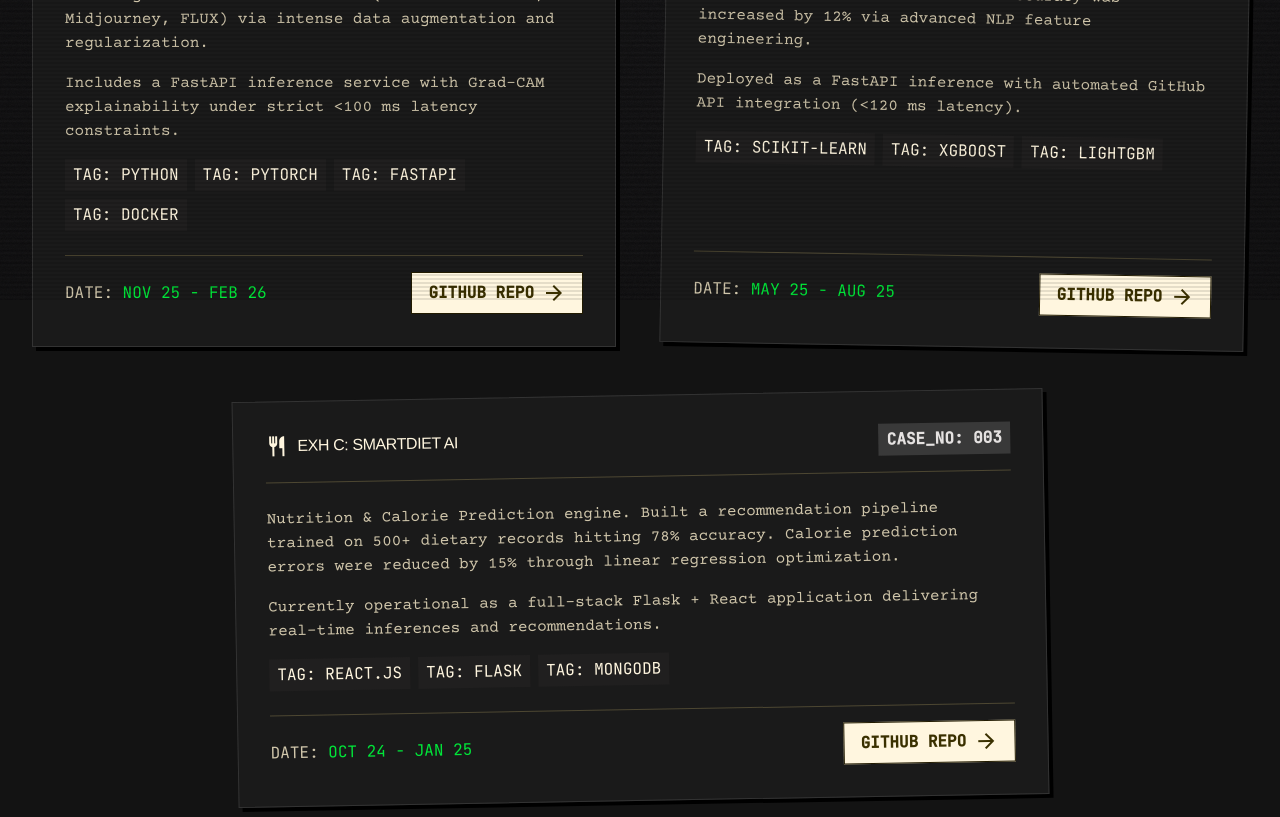
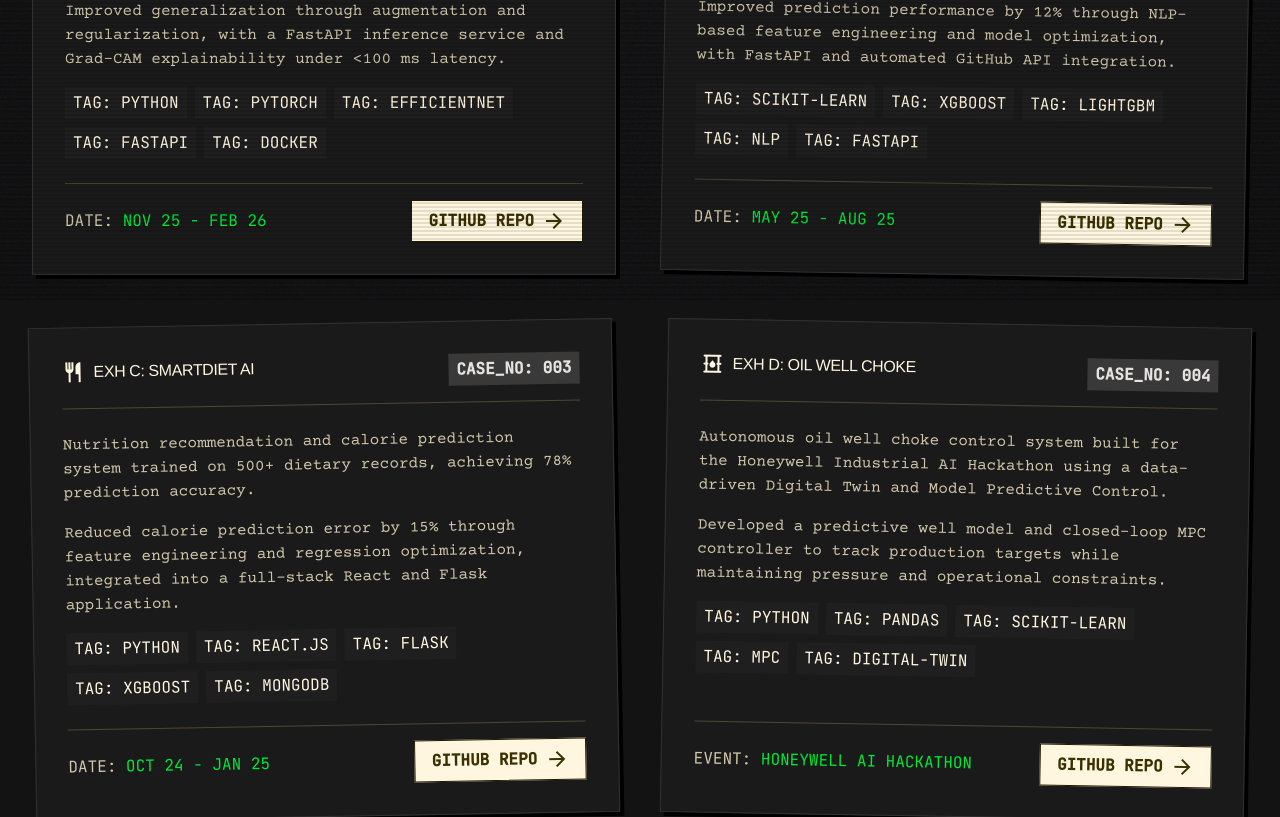
Before and after one commit to Shravan121005/Portfolio, a Next.js app: page /projects in a window 1280 px wide. Shown: the part 500-1317 px from the top of the page. Built offline with nearby package versions, Linux system fonts and the light colour scheme; a web font is replaced by a local one.

Commit message:
added a project

```diff
--- a/app/projects/page.tsx
+++ b/app/projects/page.tsx
@@ -7,10 +7,12 @@ export default function Projects() {
           <h1 className="font-headline-lg-mobile md:font-headline-lg text-primary uppercase tracking-tight">
             <span className="cursor-blink">EVIDENCE LOG: TECHNICAL PROJECTS</span>
           </h1>
+
           <span className="font-label-sm text-on-surface-variant opacity-70">
-            REF: DOC-77A // EXH. 01-03
+            REF: DOC-77A // EXH. 01-04
           </span>
         </div>
+
         <p className="font-body-lg text-on-surface-variant max-w-2xl">
           &gt; INITIALIZING QUERY...<br />
           &gt; RETRIEVING ARCHIVED TECHNICAL EXECUTIONS...<br />
@@ -20,108 +22,319 @@ export default function Projects() {
 
       {/* Projects Grid */}
       <div className="grid grid-cols-1 md:grid-cols-2 gap-8 lg:gap-12">
+
         {/* Project 1: DeepGuard AI */}
         <article className="dossier-card p-dossier-padding flex flex-col h-full group">
           <div className="flex justify-between items-start mb-6 border-b border-outline-variant pb-4">
             <div className="flex items-center gap-2">
-              <span className="material-symbols-outlined text-primary">image_search</span>
-              <h2 className="font-headline-md text-primary tracking-tight">EXH A: DEEPGUARD AI</h2>
+              <span className="material-symbols-outlined text-primary">
+                image_search
+              </span>
+
+              <h2 className="font-headline-md text-primary tracking-tight">
+                EXH A: DEEPGUARD AI
+              </h2>
             </div>
-            <span className="font-label-sm bg-surface-bright text-on-surface px-2 py-1 font-bold">CASE_NO: 001</span>
+
+            <span className="font-label-sm bg-surface-bright text-on-surface px-2 py-1 font-bold">
+              CASE_NO: 001
+            </span>
           </div>
 
           <div className="flex-grow mb-6">
             <p className="font-body-md text-on-surface-variant mb-4">
-              AI-Generated Image Detection system utilizing EfficientNet. Achieved 96.2% accuracy and 95.8% F1-score. System improved generalization across multiple modern generative architectures (Stable Diffusion, Midjourney, FLUX) via intense data augmentation and regularization.
+              AI-generated image detection system built with EfficientNet,
+              achieving 96.2% accuracy and 95.8% F1-score across modern
+              generative image architectures.
             </p>
+
             <p className="font-body-md text-on-surface-variant mb-4">
-              Includes a FastAPI inference service with Grad-CAM explainability under strict &lt;100 ms latency constraints.
+              Improved generalization through augmentation and regularization,
+              with a FastAPI inference service and Grad-CAM explainability
+              under &lt;100 ms latency.
             </p>
+
             <div className="flex flex-wrap gap-2 mt-4">
-              <span className="evidence-tag bg-surface-container text-primary font-label-sm px-2 py-1">TAG: PYTHON</span>
-              <span className="evidence-tag bg-surface-container text-primary font-label-sm px-2 py-1">TAG: PYTORCH</span>
-              <span className="evidence-tag bg-surface-container text-primary font-label-sm px-2 py-1">TAG: FASTAPI</span>
-              <span className="evidence-tag bg-surface-container text-primary font-label-sm px-2 py-1">TAG: DOCKER</span>
+              <span className="evidence-tag bg-surface-container text-primary font-label-sm px-2 py-1">
+                TAG: PYTHON
+              </span>
+
+              <span className="evidence-tag bg-surface-container text-primary font-label-sm px-2 py-1">
+                TAG: PYTORCH
+              </span>
+
+              <span className="evidence-tag bg-surface-container text-primary font-label-sm px-2 py-1">
+                TAG: EFFICIENTNET
+              </span>
+
+              <span className="evidence-tag bg-surface-container text-primary font-label-sm px-2 py-1">
+                TAG: FASTAPI
+              </span>
+
+              <span className="evidence-tag bg-surface-container text-primary font-label-sm px-2 py-1">
+                TAG: DOCKER
+              </span>
             </div>
           </div>
 
           <div className="mt-auto border-t border-outline-variant pt-4 flex justify-between items-center">
             <span className="font-label-sm text-on-surface-variant">
-              DATE: <span className="text-tertiary-fixed-dim">NOV 25 - FEB 26</span>
+              DATE:{" "}
+              <span className="text-tertiary-fixed-dim">
+                NOV 25 - FEB 26
+              </span>
             </span>
-            <a href="#" className="bg-primary text-on-primary font-label-md px-4 py-2 hover:bg-primary-container glitch-hover flex items-center gap-2 border border-on-primary-fixed uppercase font-bold cursor-pointer">
-              GITHUB REPO <span className="material-symbols-outlined text-sm">arrow_forward</span>
+
+            <a
+              href="https://github.com/Shravan121005/DeepgaurdAI"
+              target="_blank"
+              rel="noopener noreferrer"
+              className="bg-primary text-on-primary font-label-md px-4 py-2 hover:bg-primary-container glitch-hover flex items-center gap-2 border border-on-primary-fixed uppercase font-bold cursor-pointer"
+            >
+              GITHUB REPO
+              <span className="material-symbols-outlined text-sm">
+                arrow_forward
+              </span>
             </a>
           </div>
         </article>
 
+
         {/* Project 2: BugInsight */}
-        <article className="dossier-card p-dossier-padding flex flex-col h-full group" style={{ transform: "rotate(1deg)" }}>
+        <article
+          className="dossier-card p-dossier-padding flex flex-col h-full group"
+          style={{ transform: "rotate(1deg)" }}
+        >
           <div className="flex justify-between items-start mb-6 border-b border-outline-variant pb-4">
             <div className="flex items-center gap-2">
-              <span className="material-symbols-outlined text-primary">bug_report</span>
-              <h2 className="font-headline-md text-primary tracking-tight">EXH B: BUGINSIGHT</h2>
+              <span className="material-symbols-outlined text-primary">
+                bug_report
+              </span>
+
+              <h2 className="font-headline-md text-primary tracking-tight">
+                EXH B: BUGINSIGHT
+              </h2>
             </div>
-            <span className="font-label-sm bg-surface-bright text-on-surface px-2 py-1 font-bold">CASE_NO: 002</span>
+
+            <span className="font-label-sm bg-surface-bright text-on-surface px-2 py-1 font-bold">
+              CASE_NO: 002
+            </span>
           </div>
 
           <div className="flex-grow mb-6">
             <p className="font-body-md text-on-surface-variant mb-4">
-              Issue Severity &amp; Resolution Prediction model. A dual-task ML pipeline capable of predicting GitHub issue severity with a 91.3% F1-score and resolution time with a 1.8-day RMSE. Prediction accuracy was increased by 12% via advanced NLP feature engineering.
+              Dual-task ML pipeline predicting GitHub issue severity and
+              resolution time, achieving a 91.3% F1-score and 1.8-day RMSE.
             </p>
+
             <p className="font-body-md text-on-surface-variant mb-4">
-              Deployed as a FastAPI inference with automated GitHub API integration (&lt;120 ms latency).
+              Improved prediction performance by 12% through NLP-based
+              feature engineering and model optimization, with FastAPI and
+              automated GitHub API integration.
             </p>
+
             <div className="flex flex-wrap gap-2 mt-4">
-              <span className="evidence-tag bg-surface-container text-primary font-label-sm px-2 py-1">TAG: SCIKIT-LEARN</span>
-              <span className="evidence-tag bg-surface-container text-primary font-label-sm px-2 py-1">TAG: XGBOOST</span>
-              <span className="evidence-tag bg-surface-container text-primary font-label-sm px-2 py-1">TAG: LIGHTGBM</span>
+              <span className="evidence-tag bg-surface-container text-primary font-label-sm px-2 py-1">
+                TAG: SCIKIT-LEARN
+              </span>
+
+              <span className="evidence-tag bg-surface-container text-primary font-label-sm px-2 py-1">
+                TAG: XGBOOST
+              </span>
+
+              <span className="evidence-tag bg-surface-container text-primary font-label-sm px-2 py-1">
+                TAG: LIGHTGBM
+              </span>
+
+              <span className="evidence-tag bg-surface-container text-primary font-label-sm px-2 py-1">
+                TAG: NLP
+              </span>
+
+              <span className="evidence-tag bg-surface-container text-primary font-label-sm px-2 py-1">
+                TAG: FASTAPI
+              </span>
             </div>
           </div>
 
           <div className="mt-auto border-t border-outline-variant pt-4 flex justify-between items-center">
             <span className="font-label-sm text-on-surface-variant">
-              DATE: <span className="text-tertiary-fixed-dim">MAY 25 - AUG 25</span>
+              DATE:{" "}
+              <span className="text-tertiary-fixed-dim">
+                MAY 25 - AUG 25
+              </span>
             </span>
-            <a href="#" className="bg-primary text-on-primary font-label-md px-4 py-2 hover:bg-primary-container glitch-hover flex items-center gap-2 border border-on-primary-fixed uppercase font-bold cursor-pointer">
-              GITHUB REPO <span className="material-symbols-outlined text-sm">arrow_forward</span>
+
+            <a
+              href="https://github.com/Shravan121005/BugInsight"
+              target="_blank"
+              rel="noopener noreferrer"
+              className="bg-primary text-on-primary font-label-md px-4 py-2 hover:bg-primary-container glitch-hover flex items-center gap-2 border border-on-primary-fixed uppercase font-bold cursor-pointer"
+            >
+              GITHUB REPO
+              <span className="material-symbols-outlined text-sm">
+                arrow_forward
+              </span>
             </a>
           </div>
         </article>
 
+
         {/* Project 3: SmartDiet AI */}
-        <article className="dossier-card p-dossier-padding flex flex-col h-full group md:col-span-2 md:w-2/3 mx-auto" style={{ transform: "rotate(-1deg)" }}>
+        <article
+          className="dossier-card p-dossier-padding flex flex-col h-full group"
+          style={{ transform: "rotate(-1deg)" }}
+        >
           <div className="flex justify-between items-start mb-6 border-b border-outline-variant pb-4">
             <div className="flex items-center gap-2">
-              <span className="material-symbols-outlined text-primary">restaurant</span>
-              <h2 className="font-headline-md text-primary tracking-tight">EXH C: SMARTDIET AI</h2>
+              <span className="material-symbols-outlined text-primary">
+                restaurant
+              </span>
+
+              <h2 className="font-headline-md text-primary tracking-tight">
+                EXH C: SMARTDIET AI
+              </h2>
             </div>
-            <span className="font-label-sm bg-surface-bright text-on-surface px-2 py-1 font-bold">CASE_NO: 003</span>
+
+            <span className="font-label-sm bg-surface-bright text-on-surface px-2 py-1 font-bold">
+              CASE_NO: 003
+            </span>
           </div>
 
           <div className="flex-grow mb-6">
             <p className="font-body-md text-on-surface-variant mb-4">
-              Nutrition &amp; Calorie Prediction engine. Built a recommendation pipeline trained on 500+ dietary records hitting 78% accuracy. Calorie prediction errors were reduced by 15% through linear regression optimization.
+              Nutrition recommendation and calorie prediction system trained
+              on 500+ dietary records, achieving 78% prediction accuracy.
             </p>
+
             <p className="font-body-md text-on-surface-variant mb-4">
-              Currently operational as a full-stack Flask + React application delivering real-time inferences and recommendations.
+              Reduced calorie prediction error by 15% through feature
+              engineering and regression optimization, integrated into a
+              full-stack React and Flask application.
             </p>
+
             <div className="flex flex-wrap gap-2 mt-4">
-              <span className="evidence-tag bg-surface-container text-primary font-label-sm px-2 py-1">TAG: REACT.JS</span>
-              <span className="evidence-tag bg-surface-container text-primary font-label-sm px-2 py-1">TAG: FLASK</span>
-              <span className="evidence-tag bg-surface-container text-primary font-label-sm px-2 py-1">TAG: MONGODB</span>
+              <span className="evidence-tag bg-surface-container text-primary font-label-sm px-2 py-1">
+                TAG: PYTHON
+              </span>
+
+              <span className="evidence-tag bg-surface-container text-primary font-label-sm px-2 py-1">
+                TAG: REACT.JS
+              </span>
+
+              <span className="evidence-tag bg-surface-container text-primary font-label-sm px-2 py-1">
+                TAG: FLASK
+              </span>
+
+              <span className="evidence-tag bg-surface-container text-primary font-label-sm px-2 py-1">
+                TAG: XGBOOST
+              </span>
+
+              <span className="evidence-tag bg-surface-container text-primary font-label-sm px-2 py-1">
+                TAG: MONGODB
+              </span>
             </div>
           </div>
 
           <div className="mt-auto border-t border-outline-variant pt-4 flex justify-between items-center">
             <span className="font-label-sm text-on-surface-variant">
-              DATE: <span className="text-tertiary-fixed-dim">OCT 24 - JAN 25</span>
+              DATE:{" "}
+              <span className="text-tertiary-fixed-dim">
+                OCT 24 - JAN 25
+              </span>
             </span>
-            <a href="#" className="bg-primary text-on-primary font-label-md px-4 py-2 hover:bg-primary-container glitch-hover flex items-center gap-2 border border-on-primary-fixed uppercase font-bold cursor-pointer">
-              GITHUB REPO <span className="material-symbols-outlined text-sm">arrow_forward</span>
+
+            <a
+              href="https://github.com/Shravan121005/SmartDietAi"
+              className="bg-primary text-on-primary font-label-md px-4 py-2 hover:bg-primary-container glitch-hover flex items-center gap-2 border border-on-primary-fixed uppercase font-bold cursor-pointer"
+            >
+              GITHUB REPO
+              <span className="material-symbols-outlined text-sm">
+                arrow_forward
+              </span>
             </a>
           </div>
         </article>
+
+
+        {/* Project 4: Oil Well Choke Prediction */}
+        <article
+          className="dossier-card p-dossier-padding flex flex-col h-full group"
+          style={{ transform: "rotate(1deg)" }}
+        >
+          <div className="flex justify-between items-start mb-6 border-b border-outline-variant pb-4">
+            <div className="flex items-center gap-2">
+              <span className="material-symbols-outlined text-primary">
+                oil_barrel
+              </span>
+
+              <h2 className="font-headline-md text-primary tracking-tight">
+                EXH D: OIL WELL CHOKE
+              </h2>
+            </div>
+
+            <span className="font-label-sm bg-surface-bright text-on-surface px-2 py-1 font-bold">
+              CASE_NO: 004
+            </span>
+          </div>
+
+          <div className="flex-grow mb-6">
+            <p className="font-body-md text-on-surface-variant mb-4">
+              Autonomous oil well choke control system built for the Honeywell
+              Industrial AI Hackathon using a data-driven Digital Twin and
+              Model Predictive Control.
+            </p>
+
+            <p className="font-body-md text-on-surface-variant mb-4">
+              Developed a predictive well model and closed-loop MPC controller
+              to track production targets while maintaining pressure and
+              operational constraints.
+            </p>
+
+            <div className="flex flex-wrap gap-2 mt-4">
+              <span className="evidence-tag bg-surface-container text-primary font-label-sm px-2 py-1">
+                TAG: PYTHON
+              </span>
+
+              <span className="evidence-tag bg-surface-container text-primary font-label-sm px-2 py-1">
+                TAG: PANDAS
+              </span>
+
+              <span className="evidence-tag bg-surface-container text-primary font-label-sm px-2 py-1">
+                TAG: SCIKIT-LEARN
+              </span>
+
+              <span className="evidence-tag bg-surface-container text-primary font-label-sm px-2 py-1">
+                TAG: MPC
+              </span>
+
+              <span className="evidence-tag bg-surface-container text-primary font-label-sm px-2 py-1">
+                TAG: DIGITAL-TWIN
+              </span>
+            </div>
+          </div>
+
+          <div className="mt-auto border-t border-outline-variant pt-4 flex justify-between items-center">
+            <span className="font-label-sm text-on-surface-variant">
+              EVENT:{" "}
+              <span className="text-tertiary-fixed-dim">
+                HONEYWELL AI HACKATHON
+              </span>
+            </span>
+
+            <a
+              href="https://github.com/Shravan121005/OilWellChokePrediction"
+              target="_blank"
+              rel="noopener noreferrer"
+              className="bg-primary text-on-primary font-label-md px-4 py-2 hover:bg-primary-container glitch-hover flex items-center gap-2 border border-on-primary-fixed uppercase font-bold cursor-pointer"
+            >
+              GITHUB REPO
+              <span className="material-symbols-outlined text-sm">
+                arrow_forward
+              </span>
+            </a>
+          </div>
+        </article>
+
       </div>
     </main>
   );
```
